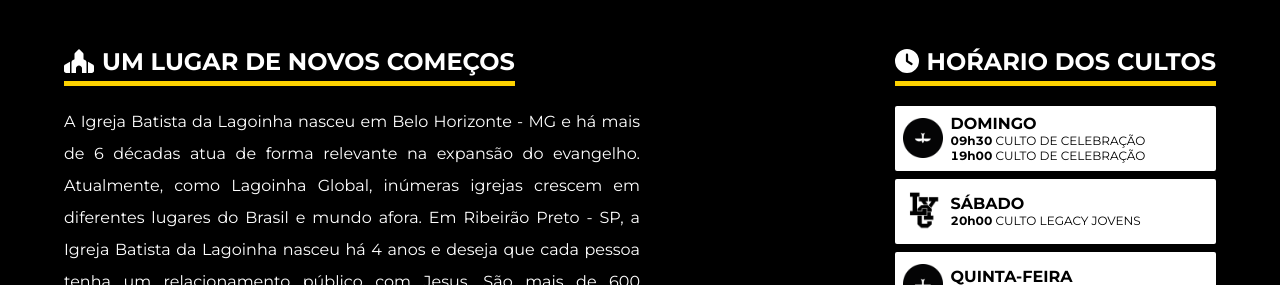
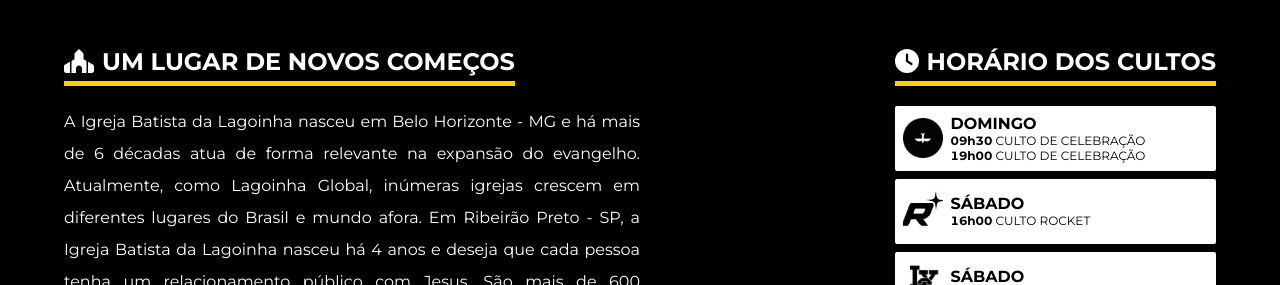
Before and after one commit to davistocco/lagoinha-site, a Next.js app: page / in a window 1280 px wide. Shown: the part 667-952 px from the top of the page. Built offline with nearby package versions, Linux system fonts and the light colour scheme.

Commit message:
rocket worship service

```diff
--- a/components/brief-section/brief-section.jsx
+++ b/components/brief-section/brief-section.jsx
@@ -15,7 +15,7 @@
                     São mais de 600 Lagoinhas que atuam com uma única visão: alcançar a população para Cristo.</p>
             </div>
             <div className={styles.agenda}>
-                <Subtitle icon={faClock}>Hoŕario dos Cultos</Subtitle>
+                <Subtitle icon={faClock}>Horário dos Cultos</Subtitle>
                 <div className={styles.card}>
                     <Image src="/images/passaro-lagoinha-black.png" alt="logo lagoinha" width='40px' height='40px' objectFit='cover' />
                     <div className={styles.detail}>
@@ -27,6 +27,16 @@
                         <div className={styles.event}>
                             <div className={styles.time}>19h00</div>
                             <div className={styles.name}>Culto de Celebração</div>
+                        </div>
+                    </div>
+                </div>
+                <div className={styles.card}>
+                    <Image src="/images/rocket.png" alt="logo rocket" width='40px' height='40px' objectFit='cover' />
+                    <div className={styles.detail}>
+                        <div className={styles['day-of-week']}>Sábado</div>
+                        <div className={styles.event}>
+                            <div className={styles.time}>16h00</div>
+                            <div className={styles.name}>Culto Rocket</div>
                         </div>
                     </div>
                 </div>
```
Also changed, not shown: public/images/rocket.png (added).
